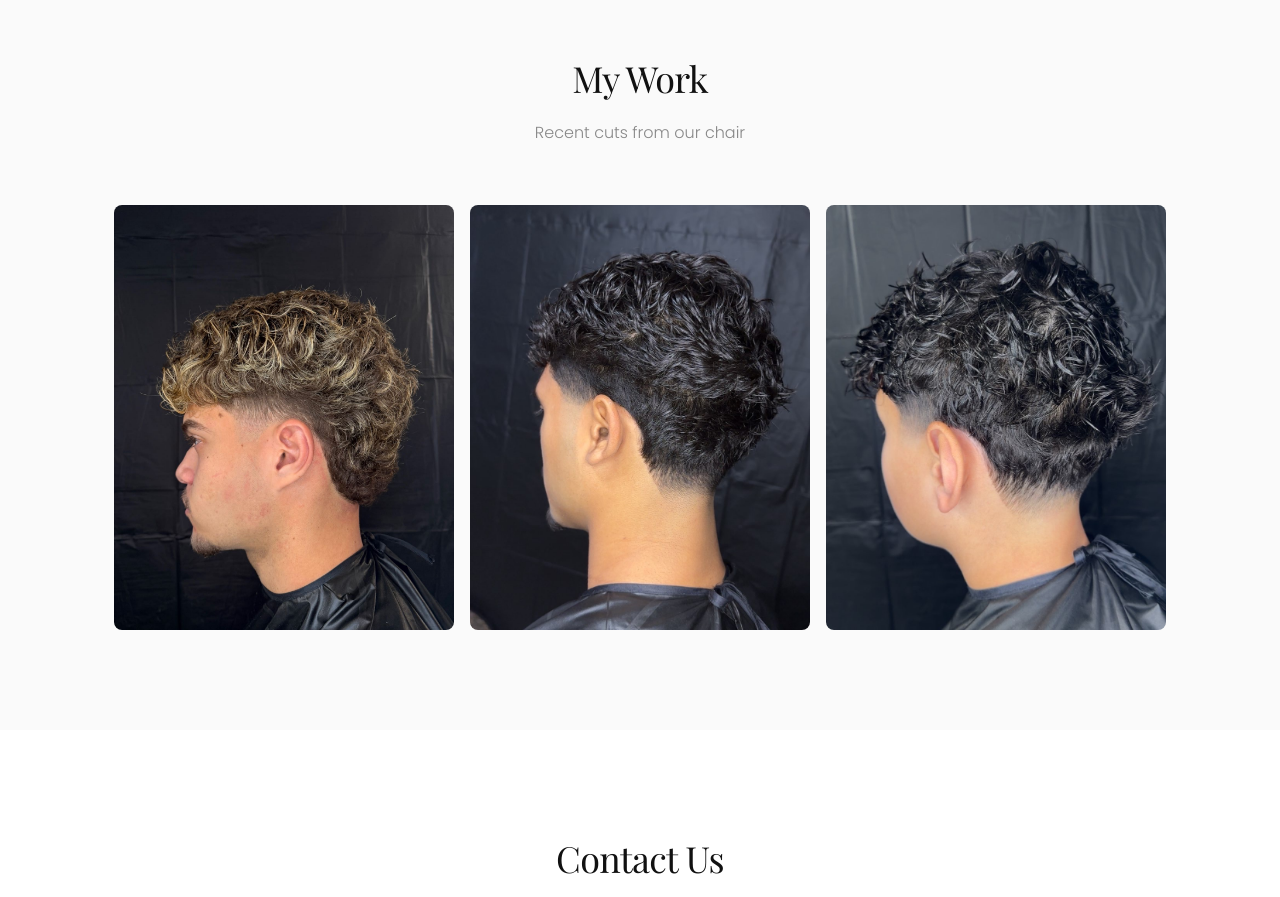
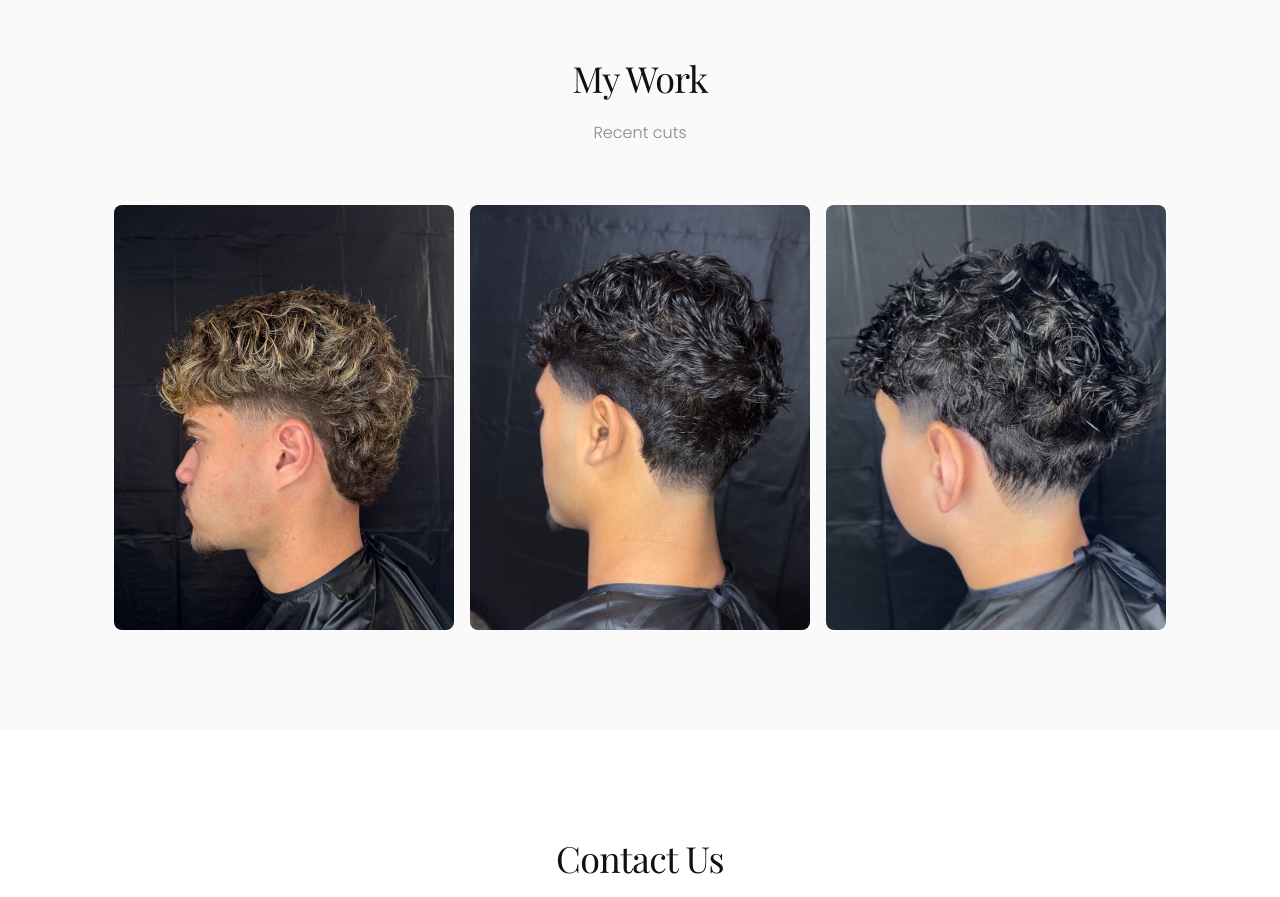
Before and after one commit to hershey-harsh/br-fades, a plain HTML site: page index.html in a window 1280 px wide. Shown: the part 2140-3037 px from the top of the page. Drawn offline with nearby package versions, Linux system fonts and the light colour scheme.

Commit message:
Add files via upload

```diff
--- a/index.html
+++ b/index.html
@@ -94,7 +94,7 @@
     <section id="gallery" class="gallery">
         <div class="container">
             <h2 class="section-title">My Work</h2>
-            <p class="section-subtitle">Recent cuts from our chair</p>
+            <p class="section-subtitle">Recent cuts</p>
             <div class="gallery-grid">
                 <div class="gallery-item">
                     <img src="0E4A7324-70D6-40D3-BC38-5156129CB529.jpeg" alt="Fade haircut">
```
